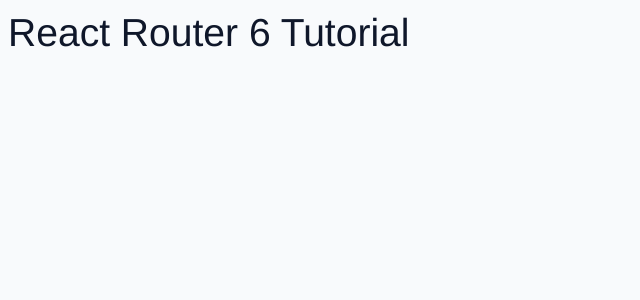
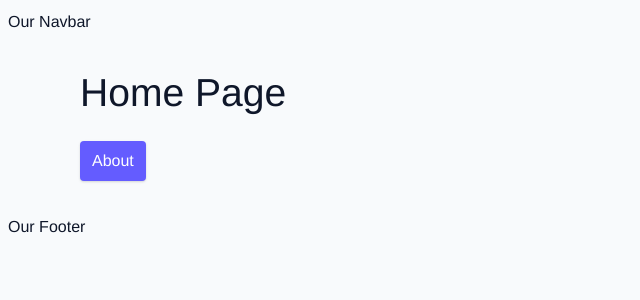
Before and after one commit to locaulker/react-router-6, a React (Create React App) app: page / in a window 1280 px wide. Shown: the top 300 px of the page, without its empty margins (0-640 px from the left). Built offline with nearby package versions, Linux system fonts and the light colour scheme.

Commit message:
end the basic setup of react-router-dom

```diff
--- a/src/App.js
+++ b/src/App.js
@@ -1,5 +1,23 @@
+import { BrowserRouter, Routes, Route } from "react-router-dom"
+
+import Home from "./pages/Home"
+import About from "./pages/About"
+import Products from "./pages/Products"
+import Error from "./pages/Error"
+
 function App() {
-  return <h2>React Router 6 Tutorial</h2>;
+  return (
+    <BrowserRouter>
+      <nav>Our Navbar</nav>
+      <Routes>
+        <Route path="/" element={<Home />} />
+        <Route path="about" element={<About />} />
+        <Route path="products" element={<Products />} />
+        <Route path="*" element={<Error />} />
+      </Routes>
+      <footer>Our Footer</footer>
+    </BrowserRouter>
+  )
 }
 
-export default App;
+export default App
--- a/src/pages/About.js
+++ b/src/pages/About.js
@@ -1,7 +1,12 @@
+import { Link } from "react-router-dom"
+
 const About = () => {
   return (
     <section className="section">
       <h2>About</h2>
+      <Link to="/" className="btn">
+        Back Home
+      </Link>
     </section>
   )
 }
--- a/src/pages/Error.js
+++ b/src/pages/Error.js
@@ -1,8 +1,14 @@
+import { Link } from "react-router-dom"
+
 const Error = () => {
   return (
-    <section className='section'>
-      <h2>Error</h2>
+    <section className="section">
+      <h2>404</h2>
+      <p>Page not found</p>
+      <Link to="/" className="btn">
+        Back Home
+      </Link>
     </section>
-  );
-};
-export default Error;
+  )
+}
+export default Error
--- a/src/pages/Home.js
+++ b/src/pages/Home.js
@@ -1,8 +1,13 @@
+import { Link } from "react-router-dom"
+
 const Home = () => {
   return (
-    <section className='section'>
+    <section className="section">
       <h2>Home Page</h2>
+      <Link to="/about" className="btn">
+        About
+      </Link>
     </section>
-  );
-};
-export default Home;
+  )
+}
+export default Home
```
